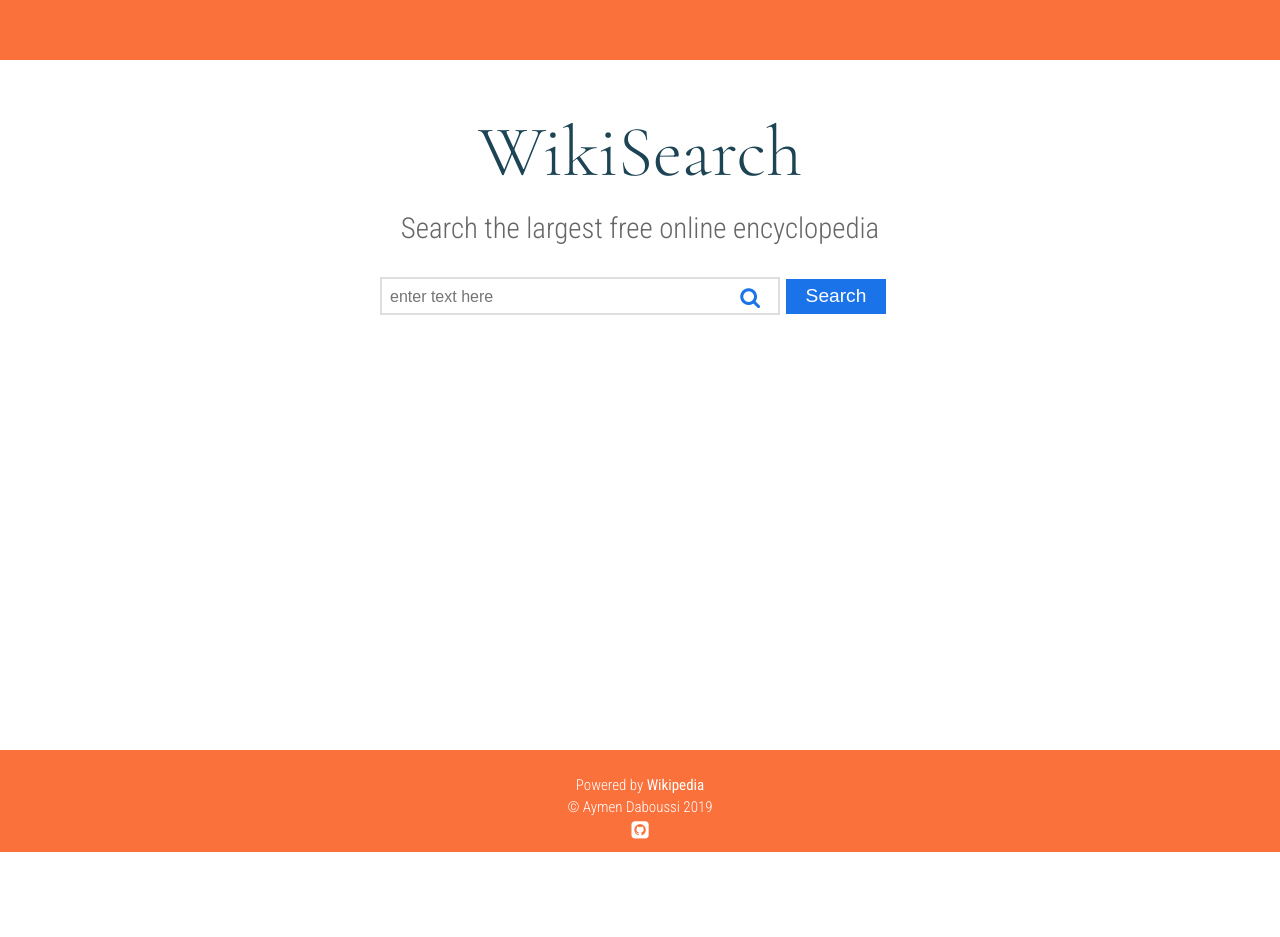
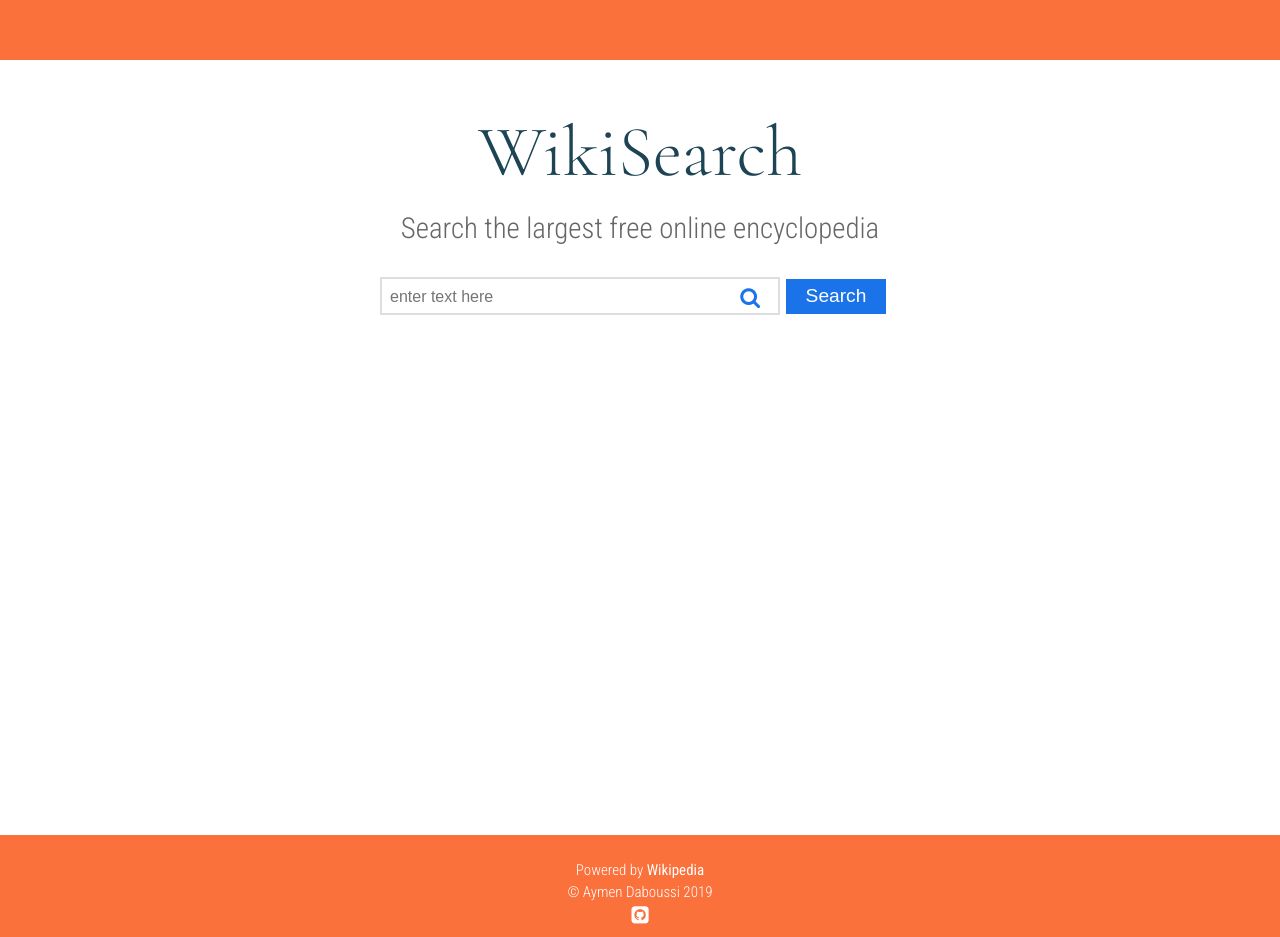
Before and after one commit to Ay-Da/WikiSearch, a plain HTML site: page index.html in a window 1280 px wide. Before the commit the page ends 852 px from the top, so only its background shows below. Drawn offline with nearby package versions, Linux system fonts and the light colour scheme.

Commit message:
Update style.css

```diff
--- a/css/style.css
+++ b/css/style.css
@@ -169,7 +169,7 @@ footer {
   background-color: rgba(251, 98, 39, 0.9);
   text-align: center;
   position: relative;
-  top: 227px;
+  top: 312px;
 }
 
 footer .credits {
```
